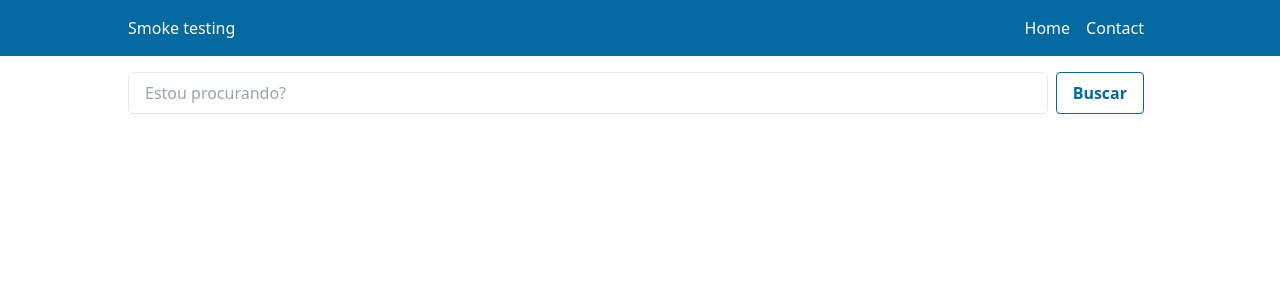
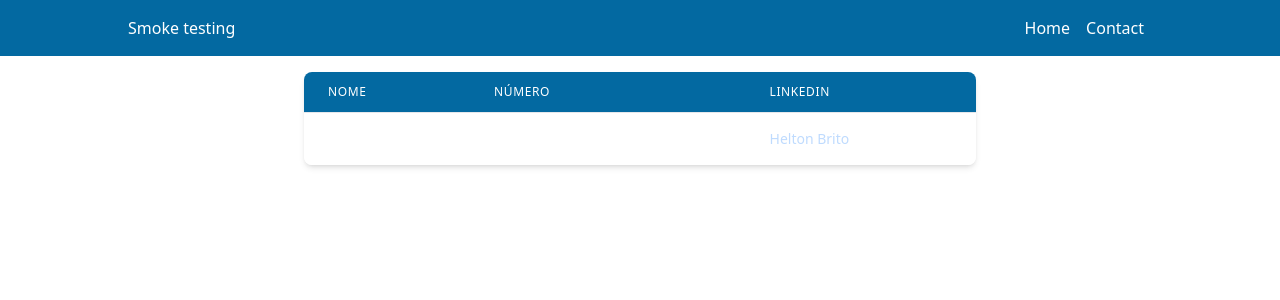
Before and after one commit to Helton-Carlos/smoke-testing, a Vue app: page /contact in a window 1280 px wide. Shown: the top 300 px of the page. Built offline with nearby package versions, Linux system fonts and the light colour scheme.

Commit message:
feat: adding table

```diff
--- /dev/null
+++ b/src/components/STtable/STtable.vue
@@ -0,0 +1,39 @@
+<script setup lang="ts">
+</script>
+
+<template>
+  <div class="max-w-2xl mt-4 mx-auto">
+    <div class="flex flex-col">
+      <div class="overflow-x-auto shadow-md sm:rounded-lg">
+        <div class="inline-block min-w-full align-middle">
+          <div class="overflow-hidden ">
+            <table class="min-w-full divide-y table-fixed">
+              <thead class="bg-sky-700">
+                <tr>
+                  <th scope="col" class="py-3 px-6 text-xs font-medium tracking-wider text-left  text-white uppercase">
+                    Nome
+                  </th>
+                  <th scope="col" class="py-3 px-6 text-xs font-medium tracking-wider text-left  text-white uppercase">
+                    Número
+                  </th>
+                  <th scope="col" class="py-3 px-6 text-xs font-medium tracking-wider text-left  text-white uppercase">
+                    Linkedin
+                  </th>
+                </tr>
+              </thead>
+              <tbody class="bg-white divide-y text-white dark:bg-gray-800">
+                <tr class="text-white">
+                  <td class="py-4 px-6 text-sm font-medium  text-white whitespace-nowrap">Helton</td>
+                  <td class="py-4 px-6 text-sm font-medium  text-white whitespace-nowrap">(75) 98866-9858
+                  </td>
+                  <td class="py-4 px-6 text-sm font-medium  text-blue-200 whitespace-nowrap"><a
+                      href="https://www.linkedin.com/in/helton-brito-856ba516b/">Helton Brito</a></td>
+                </tr>
+              </tbody>
+            </table>
+          </div>
+        </div>
+      </div>
+    </div>
+  </div>
+</template>
--- a/src/pages/Contact.vue
+++ b/src/pages/Contact.vue
@@ -1,9 +1,9 @@
 <script setup lang="ts">
-import STinput from '../components/STinput/STinput.vue';
+import STtable from '../components/STtable/STtable.vue';
 </script>
 
 <template>
  <div>
-  <STinput />
+  <STtable />
  </div>
 </template>
```
